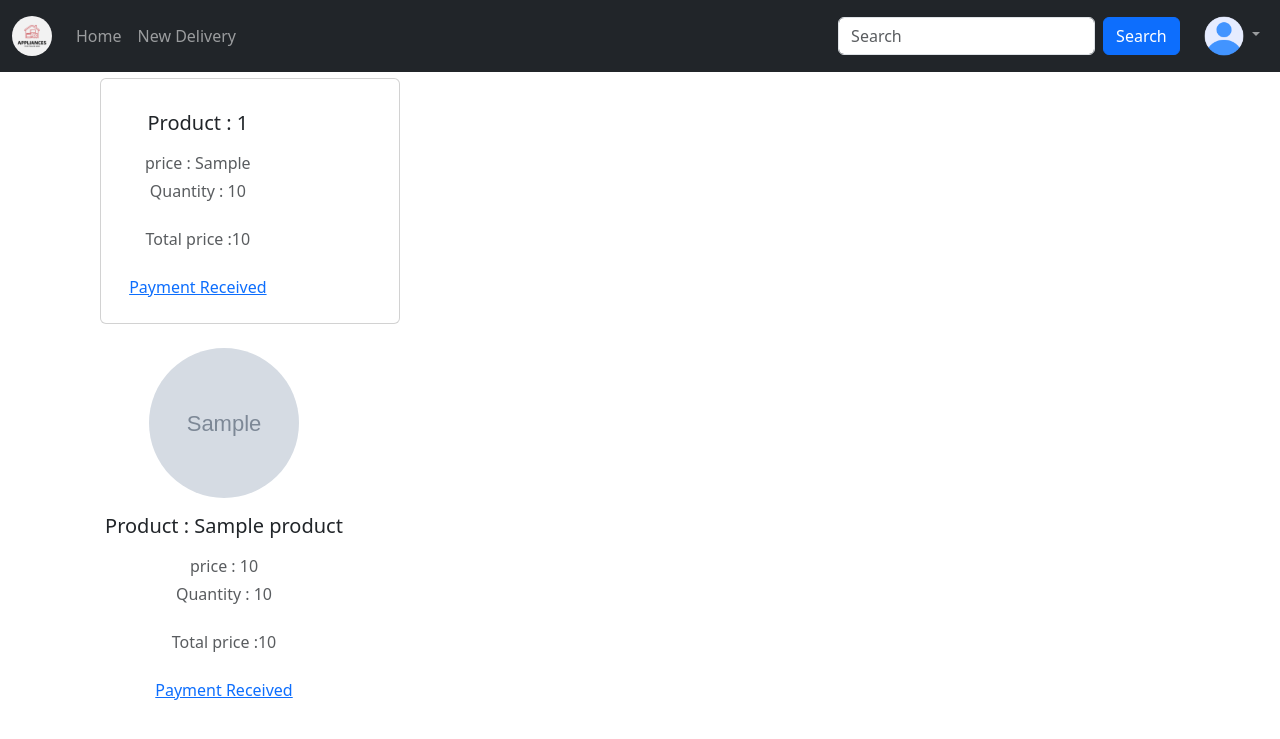
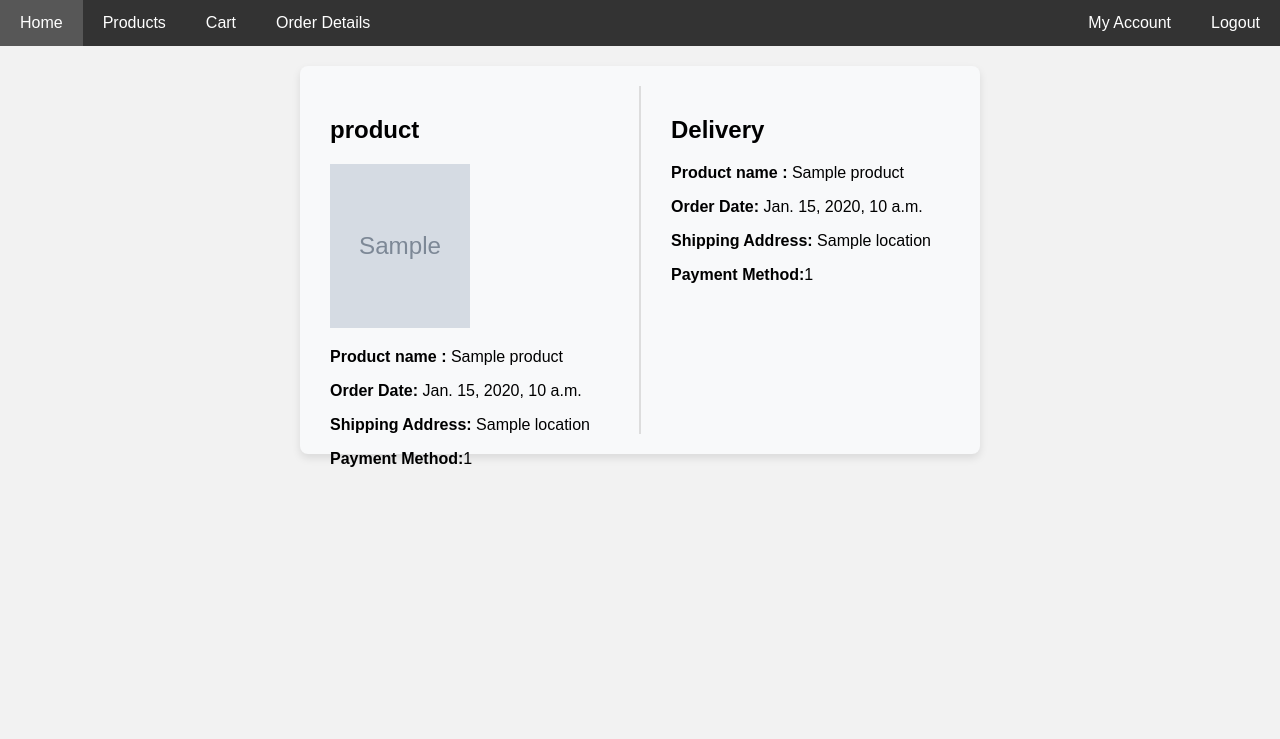
Before and after one commit to alan2325/e-commerse, a Django app: template project/template/delivery/new_delivery.html in a window 1280 px wide. Shown: the top 739 px of the page. Run offline with Django 5.2, Linux system fonts and the light colour scheme; the template is opened without the code that fills it: most values are stand-ins (such as "Sample title", 1, 10 or a date in 2020); grey boxes marked "Sample" are stand-in pictures.

Commit message:
template edit

```diff
--- a/project/app/urls.py
+++ b/project/app/urls.py
@@ -26,7 +26,6 @@ path('delete/<int:id>',views.delete),
 path('buys/<int:id>',views.buys),
 path('usr_pro_display',views.usr_pro_display),
 path('delivery_home',views.delivery_home),
-path('delivery_reg',views.delivery_reg),
-path('new_delivery/<int:id>',views.new_delivery),
+path('delivery',views.delivery),
 
 ]
--- a/project/template/delivery/new_delivery.html
+++ b/project/template/delivery/new_delivery.html
@@ -1,152 +1,177 @@
 <!DOCTYPE html>
 <html lang="en">
 <head>
-    {% load static %}
-    <title>Bootstrap Example</title>
-    <meta charset="utf-8">
-    <meta name="viewport" content="width=device-width, initial-scale=1">
-    <link href="https://cdn.jsdelivr.net/npm/bootstrap@5.3.3/dist/css/bootstrap.min.css" rel="stylesheet">
-    <script src="https://cdn.jsdelivr.net/npm/bootstrap@5.3.3/dist/js/bootstrap.bundle.min.js"></script>
+    <meta charset="UTF-8">
+    <meta name="viewport" content="width=device-width, initial-scale=1.0">
+    <title>Order Details</title>
     <style>
-        .profile {
-            margin-left: 20px;
+        body {
+            font-family: Arial, sans-serif;
+            margin: 0;
+            padding: 0;
+            background-color: #f2f2f2;
         }
-        .dropdown-menu{
-            margin-left: -100px;
+        /* Navbar styling */
+        .navbar {
+            background-color: #333;
+            overflow: hidden;
         }
-        .container {
-  max-width: 1200px;
-  margin: 0 auto;
-  padding: 15px;
-  display: flex;
+        .navbar a {
+            float: left;
+            display: block;
+            color: white;
+            text-align: center;
+            padding: 14px 20px;
+            text-decoration: none;
         }
-/* Columns */
-.left-column {
-  width: 65%;
-  position: relative;
+        .navbar a:hover {
+            background-color: #575757;
+        }
+        .navbar-right {
+            float: right;
         }
 
-.right-column {
-  width: 35%;
-  margin-top: 60px;
+        /* Order details container */
+        .order-container {
+            max-width: 800px;
+            margin: 50px auto;
+            background-color: #fff;
+            padding: 20px;
+            border-radius: 8px;
+            box-shadow: 0 0 10px rgba(0, 0, 0, 0.1);
         }
-/* Left Column */
-.left-column img {
-  /* width: 100%; */
-  padding-top: 20px;
-  margin-left: -50px;
-  padding-bottom: 50px;
- position: absolute;
-  left: 0;
-  top: 0;
-  opacity: 0;
-  max-width: 700px;
-  max-height: 700px;
-  min-width: 700px;
-  min-height: 700px;
-  transition: all 0.3s ease;
+        .order-container h2 {
+            text-align: center;
+            margin-bottom: 20px;
         }
-
-.left-column img.active {
-  opacity: 1;
+        .order-details {
+            margin-bottom: 20px;
         }
-
+        .order-details p {
+            font-size: 18px;
+            margin: 10px 0;
+        }
+        /* .order-summary {
+            font-size: 20px;
+            font-weight: bold;
+            margin-bottom: 20px;
+        }
+        .order-summary span {
+            float: right;
+        }
         .card{
       float: left;
       width: 300px;
       margin-left: 100PX;
       /* margin: auto; */
-      padding: 0px;
+        /* padding: 0px;
       margin-top: 6px;
+    }  */ */
 
+    .pro{
+  background-color: rgb(81, 10, 222);
+  color: rgb(236, 228, 228);
+  border: 2px solid rgb(81, 10, 222);
+  margin: 20PX;
+  padding: 10px 20px;
+  text-align: center;
+  text-decoration: none;
+  display: inline-block;
+}
+.card {
+            display: flex;
+            width: 50%;
+            margin: 20px auto;
+            padding: 20px;
+            background-color: #f8f9fa;
+            box-shadow: 0 4px 8px rgba(0, 0, 0, 0.1);
+            border-radius: 8px;
+        }
+
+        .card .left, .card .right {
+            flex: 1;
+            padding: 10px;
+        }
+
+        .card .divider {
+            width: 2px;
+            background-color: #ddd;
+            margin: 0 20px;
         }
     </style>
 </head>
 <body>
 
-<nav class="navbar navbar-expand-sm navbar-dark bg-dark">
-    <div class="container-fluid">
-        <a class="navbar-brand" href="#">
-            <img src="{% static '360_F_450084582_MJt3cB5MG2NcwgoaN86eWH5573szBMKH.jpg' %}" alt="Logo" style="width:40px;" class="rounded-pill">
-        </a>
-        <button class="navbar-toggler" type="button" data-bs-toggle="collapse" data-bs-target="#mynavbar" aria-controls="mynavbar" aria-expanded="false" aria-label="Toggle navigation">
-            <span class="navbar-toggler-icon"></span>
-        </button>
-        <div class="collapse navbar-collapse" id="mynavbar">
-            <ul class="navbar-nav me-auto">
-                <li class="nav-item">
-                    <a class="nav-link" href="../delivery_home">Home</a>
-                </li>
-                <li class="nav-item">
-                    <a class="nav-link" href="../new_delivery">New Delivery</a>
-                </li>
-
-            </ul>
-            <form class="d-flex ms-3">
-                <input class="form-control me-2" type="text" placeholder="Search">
-                <button class="btn btn-primary" type="button">Search</button>
-            </form>
-            <ul class="navbar-nav ms-3">
-                <li class="nav-item dropdown">
-                    <a class="nav-link dropdown-toggle" href="#" id="navbarDropdownMenuLink" role="button" data-bs-toggle="dropdown" aria-expanded="false">
-                        <img src="{% static 'user.png' %}" width="40" height="40" class="rounded-circle">
-                    </a>
-                    <ul class="dropdown-menu" >
-                        <li><a class="dropdown-item" href= "../profile ">Profile</a></li>
-                        <li><a class="dropdown-item" href="../logout">Log out</a></li>
-                    </ul>
-                </li>
-            </ul>
-        </div>
-    </div>
-</nav>
-
-    {% for i in data %}
-    <div class="card mb-4">
-        <!-- porduct pisplay -->
-        <div class="left-column">
-            <div class="card-body text-center">
-                <img src="{{i.product.image.url}}" alt="avatar" class="rounded-circle img-fluid" style="width: 150px;height: 150px;">
-                <h5 class="my-3">Product : {{i.buy.user_id}}</h5>
-                <p class="text-muted mb-1">price : {{i.buy.}}</p>
-                <p class="text-muted mb-4">Quantity : {{i.quantity}}</p>
-                <p class="text-muted mb-4">Total price :{{i.price}}</p>
-                    <div class="d-flex justify-content-center mb-2">
-
-
-                    <a class="pro" href="../prodetails/{{i.pk}}">Payment Received</a>
-
-                     <!--<a class="pro" href="../proupdate/{{i.pk}}">Edit</a>
-                -->
-
-                    </div>
-                </div>
+    <!-- Navbar -->
+    <div class="navbar">
+        <a href="../userhome">Home</a>
+        <a href="../viewproduct">Products</a>
+        <a href="../cart">Cart</a>
+        <a href="../order_details" class="active">Order Details</a>
+        <div class="navbar-right">
+            <a href="../profile">My Account</a>
+            <a href="../logout">Logout</a>
         </div>
     </div>
 
-        <!-- user profile -->
-        <div class="right-column">
-            <div class="card-body text-center">
-                <img src="{{i.product.image.url}}" alt="avatar" class="rounded-circle img-fluid" style="width: 150px;height: 150px;">
-                <h5 class="my-3">Product : {{i.product.name}}</h5>
-                <p class="text-muted mb-1">price : {{i.price}}</p>
-                <p class="text-muted mb-4">Quantity : {{i.quantity}}</p>
-                <p class="text-muted mb-4">Total price :{{i.price}}</p>
-                    <div class="d-flex justify-content-center mb-2">
+    <!-- Order Details Container -->
+    {% for i in data %}
+    <div class="card">
+        <div class="left">
+            <h2>product</h2>
+            <img src="{{i.product.image.url}}" alt="Product 1" width="50%" height="50%">
+            <p><strong>Product name :</strong> {{i.product.name}}</p>
+            <p><strong>Order Date:</strong> {{i.date_of_buying}}</p>
+            <p><strong>Shipping Address:</strong> {{i.user.location}}</p>
+            <p><strong>Payment Method:</strong>{{i.buy.user_id}}</p>
+        </div>
+        <div class="divider"></div>
+        <div class="right">
+            <h2>Delivery</h2>
+            <p><strong>Product name :</strong> {{i.product.name}}</p>
+            <p><strong>Order Date:</strong> {{i.date_of_buying}}</p>
+            <p><strong>Shipping Address:</strong> {{i.user.location}}</p>
+            <p><strong>Payment Method:</strong>{{i.buy.user_id}}</p>
+        </div>
+    </div>
 
 
-                    <a class="pro" href="../paid/{{i.pk}}">Payment Received</a>
+    <!-- <div class="container">
+        <div class="card">
+            <h2>Delivery</h2>
+            <p><strong>Product name :</strong> {{i.product.name}}</p>
+            <p><strong>Order Date:</strong> {{i.date_of_buying}}</p>
+            <p><strong>Shipping Address:</strong> {{i.user.location}}</p>
+            <p><strong>Payment Method:</strong>{{i.buy.user_id}}</p>
+        </div>
+        <div class="card">
+            <h2>product</h2>
+            <img src="{{i.product.image.url}}" alt="Product 1" width="50%" height="50%">
+            <p><strong>Product name :</strong> {{i.product.name}}</p>
+            <p><strong>Order Date:</strong> {{i.date_of_buying}}</p>
+            <p><strong>Shipping Address:</strong> {{i.user.location}}</p>
+            <p><strong>Payment Method:</strong>{{i.buy.user_id}}</p>
+        </div>
+    </div> -->
 
-                     <!--<a class="pro" href="../proupdate/{{i.pk}}">Edit</a>
-                -->
+    <!-- <div class="order-container">
+        <h2>Delivery</h2>
+        <div class="order-details">
+            <p><strong>Product name :</strong> {{i.product.name}}</p>
+            <p><strong>Order Date:</strong> {{i.date_of_buying}}</p>
+            <p><strong>Shipping Address:</strong> {{i.user.location}}</p>
+            <p><strong>Payment Method:</strong>{{i.buy.user_id}}</p>
+        </div> -->
 
-                    </div>
-                </div>
-            </div>
-        </div>
-    </div>
+        <!-- <div class="order-summary">
+            <p>Product 1 <span>$20.00</span></p>
+            <p>Product 2 <span>$15.00</span></p>
+            <p>Shipping <span>$5.00</span></p>
+            <hr>
+            <p>Total <span>$40.00</span></p>
+        </div> -->
+    <!-- </div> -->
     {% endfor %}
-
 
 
 </body>
```
Also changed, not shown: project/app/views.py (+18 -45 lines). Lines whose indentation alone changed are shown as unchanged.
